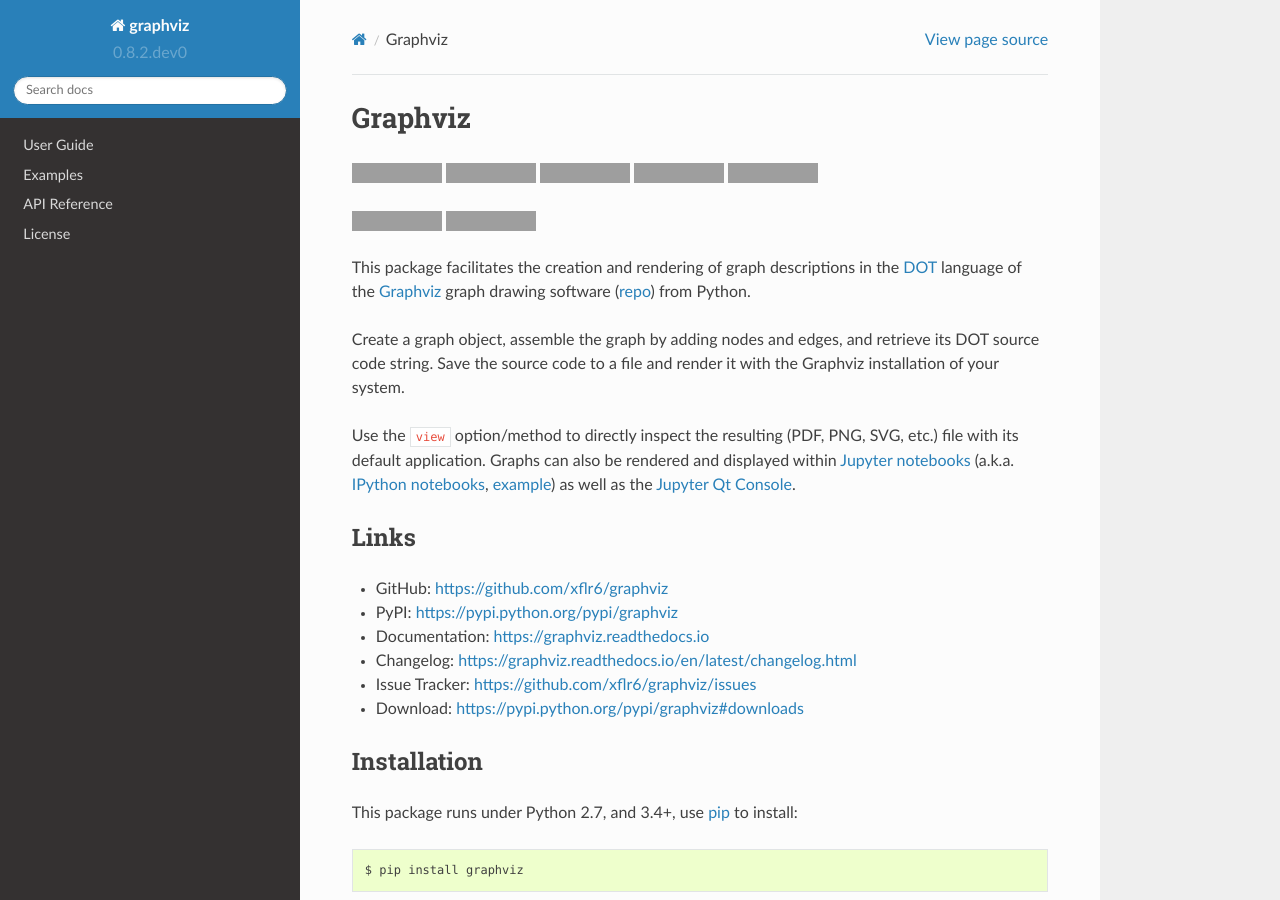
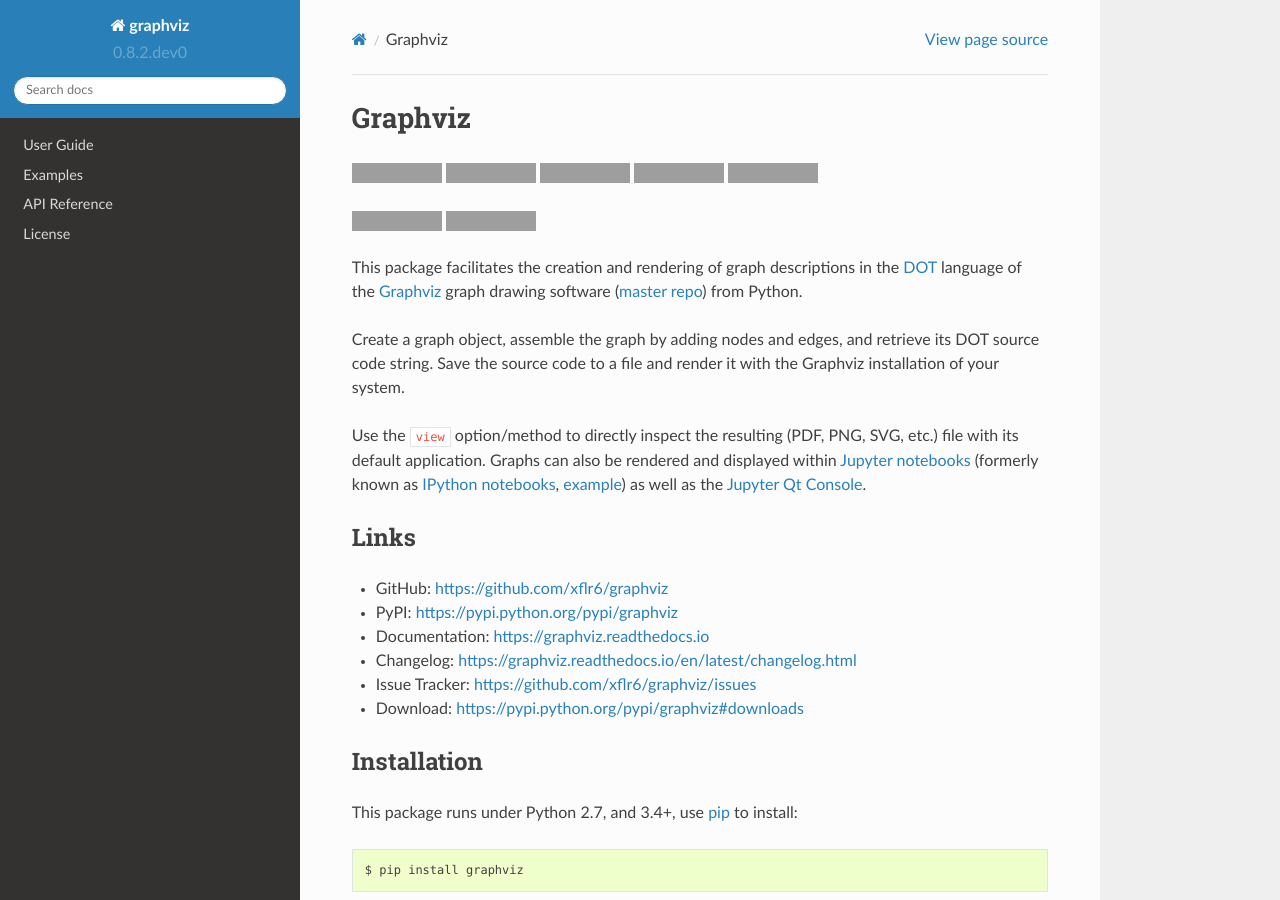
Before and after one commit to xflr6/graphviz, a Sphinx documentation site: the page built from docs/index.rst, in a window 1280 px wide and 900 px high, cut to the strip 0-900 px from the top of the window. Built offline with Sphinx 7.4.7 and the Read the Docs theme 2.0.0, drawn with Linux system fonts in a browser that asks for light colours; the version number is read from the project's files by our own code; grey boxes are pictures that could not be loaded.

Commit message:
update links to graphviz.org and its git master repo

```diff
--- a/README.rst
+++ b/README.rst
@@ -6,7 +6,8 @@ Graphviz
 |Travis| |Coveralls|
 
 This package facilitates the creation and rendering of graph descriptions in
-the DOT_ language of the Graphviz_ graph drawing software (repo_) from Python.
+the DOT_ language of the Graphviz_ graph drawing software (`master repo`_) from
+Python.
 
 Create a graph object, assemble the graph by adding nodes and edges, and
 retrieve its DOT source code string. Save the source code to a file and render
@@ -14,8 +15,8 @@ it with the Graphviz installation of your system.
 
 Use the ``view`` option/method to directly inspect the resulting (PDF, PNG,
 SVG, etc.) file with its default application. Graphs can also be rendered
-and displayed within `Jupyter notebooks`_ (a.k.a. `IPython notebooks`_,
-example_) as well as the `Jupyter Qt Console`_.
+and displayed within `Jupyter notebooks`_ (formerly known as
+`IPython notebooks`_, example_) as well as the `Jupyter Qt Console`_.
 
 
 Links
@@ -111,10 +112,10 @@ This package is distributed under the `MIT license`_.
 
 
 .. _pip: https://pip.readthedocs.io
-.. _Graphviz:  http://www.graphviz.org
-.. _repo: https://github.com/ellson/graphviz/
-.. _download page: http://www.graphviz.org/Download.php
-.. _DOT: http://www.graphviz.org/doc/info/lang.html
+.. _Graphviz:  https://www.graphviz.org
+.. _master repo: https://gitlab.com/graphviz/graphviz/
+.. _download page: https://www.graphviz.org/download/
+.. _DOT: https://www.graphviz.org/doc/info/lang.html
 .. _Jupyter notebooks: https://jupyter.org
 .. _IPython notebooks: https://ipython.org/notebook.html
 .. _example: https://nbviewer.jupyter.org/github/xflr6/graphviz/blob/master/examples/notebook.ipynb
@@ -122,7 +123,7 @@ This package is distributed under the `MIT license`_.
 
 .. _pygraphviz: https://pypi.python.org/pypi/pygraphviz
 .. _graphviz-python: https://pypi.python.org/pypi/graphviz-python
-.. _documentation: http://www.graphviz.org/pdf/gv.3python.pdf
+.. _documentation: https://www.graphviz.org/pdf/gv.3python.pdf
 .. _pydot: https://pypi.python.org/pypi/pydot
 
 .. _MIT license: https://opensource.org/licenses/MIT
--- a/docs/examples.rst
+++ b/docs/examples.rst
@@ -3,9 +3,13 @@
 Examples
 ========
 
-See the ``examples`` directory in the `source repository/distribution`__.
+The following code examples are included in the ``examples`` directory of the
+`source repository/distribution`__. Most of them recreate examples from the
+`graphviz.org gallery`__ or the `graphviz.org documentation`__.
 
 .. __: https://github.com/xflr6/graphviz/tree/master/examples/
+.. __: http://www.graphviz.org/gallery/
+.. __: http://www.graphviz.org/documentation/
 
 
 hello.py
```
Also changed, not shown: docs/manual.rst (+5 -5 lines).
